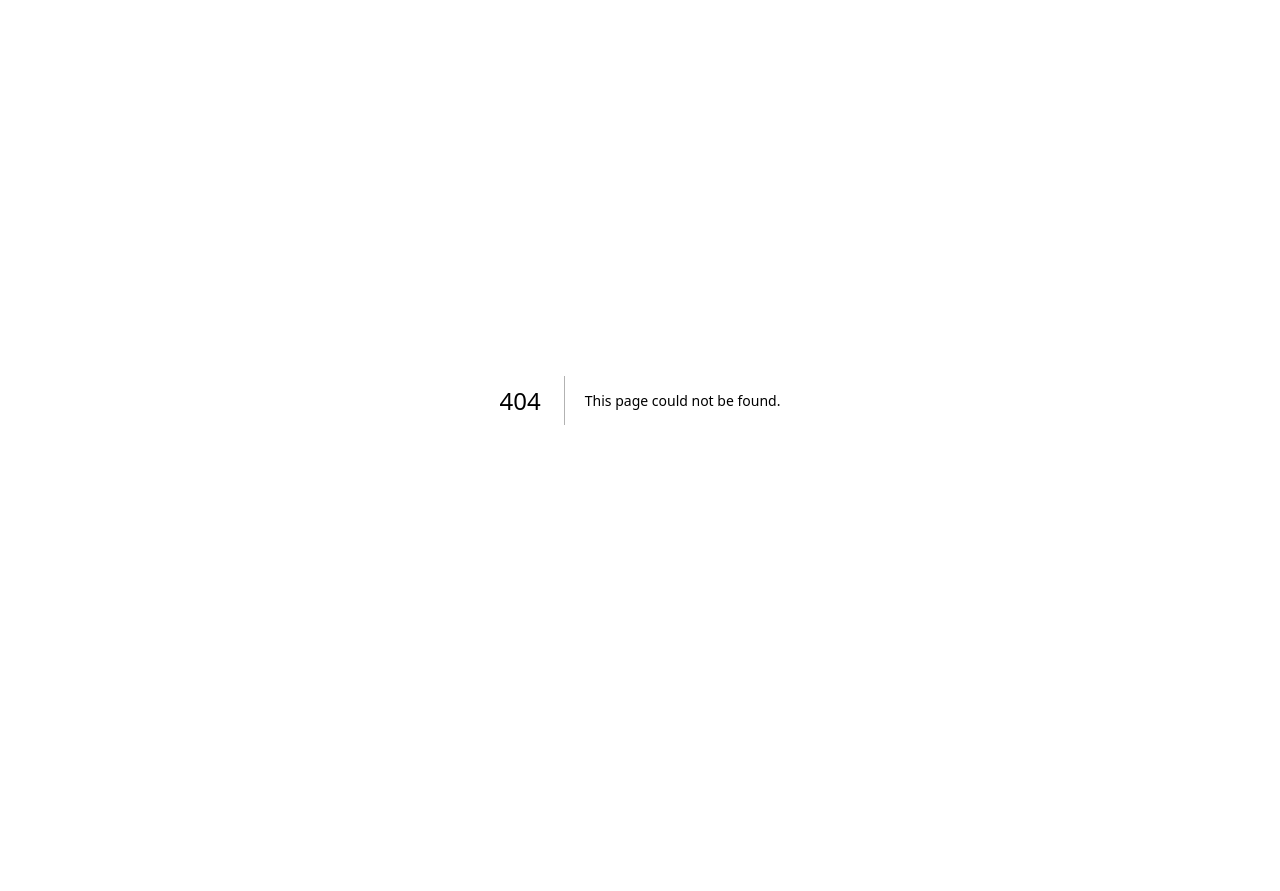
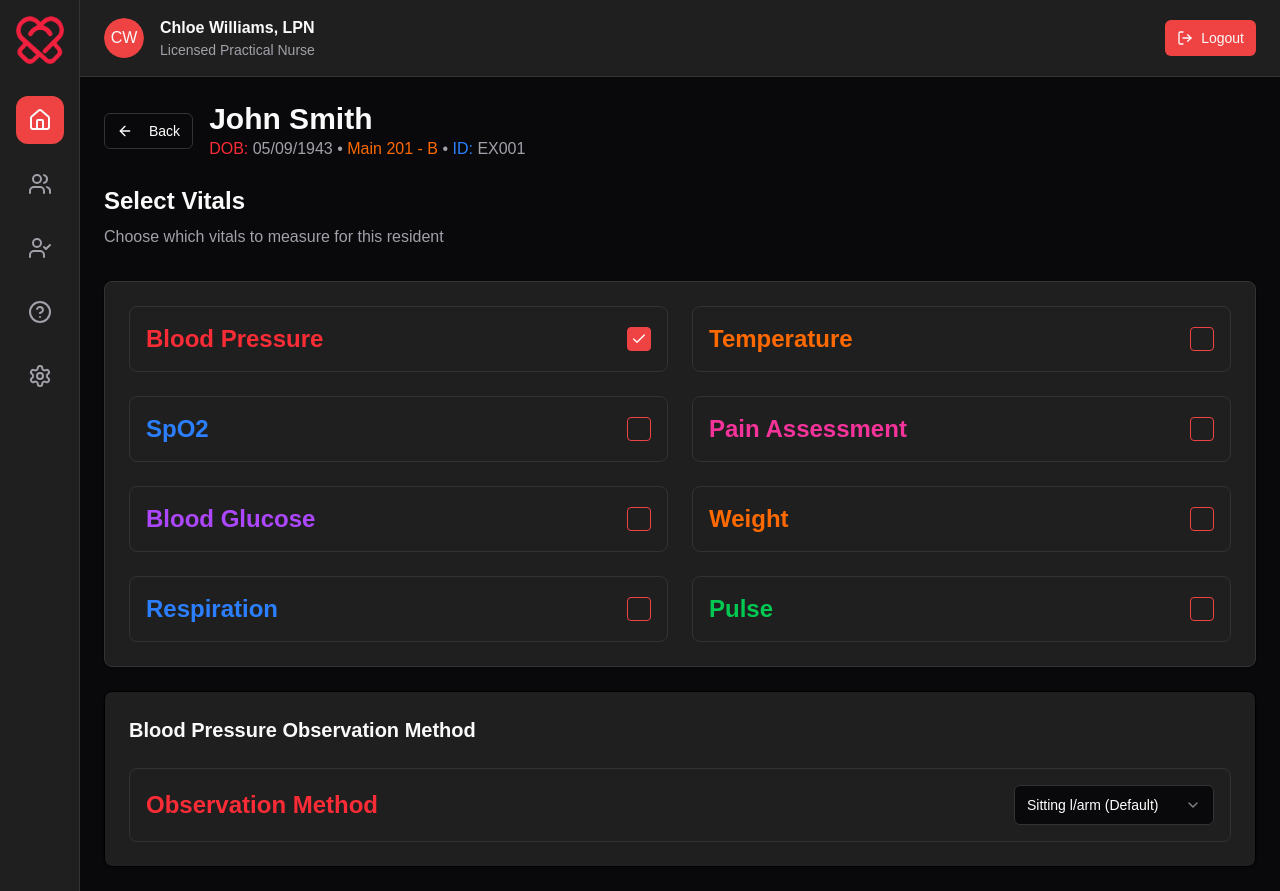
Before and after one commit to ashatalin99/ema-vitals, a Next.js app: page /residents/1 in a window 1280 px wide. Before the commit this address had no page. Before the commit the page ends 800 px from the top, so only its background shows below. Built offline with nearby package versions, Linux system fonts and the light colour scheme.

Commit message:
chore: working on single resident screen

```diff
--- a/src/app/globals.css
+++ b/src/app/globals.css
@@ -192,3 +192,11 @@ body {
 .bg-selected-row {
     background-color: hsl(var(--selected-row));
 }
+
+.data-\[state\=checked\]\:bg-primary[data-state=checked] {
+    background-color: hsl(var(--primary));
+}
+
+.border-primary {
+    border-color: hsl(var(--primary));
+}
--- /dev/null
+++ b/src/app/residents/[slug]/page.tsx
@@ -0,0 +1,204 @@
+"use client";
+import { useState } from 'react';
+import { useRouter } from 'next/navigation';
+import {  Home, Users, UserCheck, HelpCircle, Settings, User, LogOut, ChevronLeft, ChevronRight, ArrowLeft } from 'lucide-react';
+import { Button } from '@/components/ui/button';
+import { Card } from '@/components/ui/card';
+import { Avatar, AvatarFallback } from '@/components/ui/avatar';
+import { Checkbox } from '@/components/ui/checkbox';
+import { Select, SelectContent, SelectItem, SelectTrigger, SelectValue } from '@/components/ui/select';
+
+interface Resident {
+  id: string;
+  name: string;
+  dob: string;
+  location: string;
+  exId: string;
+}
+
+interface VitalType {
+  id: string;
+  name: string;
+  color: string;
+  selected: boolean;
+}
+
+const mockResidents: Resident[] = [
+  { id: '1', name: 'Abreu, Shari', dob: '11-25-1953', location: 'Main 418 - C', exId: '7557' },
+  { id: '2', name: 'Acevedo, Inge', dob: '04-04-2015', location: 'Main 323 - A', exId: '9575' },
+  { id: '3', name: 'Adam, Versie', dob: '07-03-1936', location: 'Main 112 - B', exId: '8835' },
+  { id: '4', name: 'Adamson, Faustino', dob: '12-04-1950', location: 'Main 209 - B', exId: '8418' },
+  { id: '5', name: 'Adcock, Linnea', dob: '09-14-2018', location: 'Main 214 - A', exId: '2054' },
+  { id: '6', name: 'Akin, Jarrod', dob: '05-05-1943', location: 'Main 201 - B', exId: '2440' },
+  { id: '7', name: 'Albertson, Florentin', dob: '02-02-2029', location: 'Main 415 - B', exId: '9953' },
+];
+
+const sidebarItems = [
+  { icon: Home, label: 'Home', active: true },
+  { icon: Users, label: 'Residents', active: false },
+  { icon: UserCheck, label: 'Care', active: false },
+  { icon: HelpCircle, label: 'Help', active: false },
+  { icon: Settings, label: 'Settings', active: false },
+];
+
+
+
+const SingleResidentPage = () => {
+  const router = useRouter();
+  const [vitals, setVitals] = useState<VitalType[]>([
+    { id: 'blood-pressure', name: 'Blood Pressure', color: 'text-red-500', selected: true },
+    { id: 'temperature', name: 'Temperature', color: 'text-orange-500', selected: false },
+    { id: 'spo2', name: 'SpO2', color: 'text-blue-500', selected: false },
+    { id: 'pain-assessment', name: 'Pain Assessment', color: 'text-pink-500', selected: false },
+    { id: 'blood-glucose', name: 'Blood Glucose', color: 'text-purple-500', selected: false },
+    { id: 'weight', name: 'Weight', color: 'text-orange-500', selected: false },
+    { id: 'respiration', name: 'Respiration', color: 'text-blue-500', selected: false },
+    { id: 'pulse', name: 'Pulse', color: 'text-green-500', selected: false },
+  ]);
+
+  const [observationMethod, setObservationMethod] = useState('sitting-left-arm');
+
+  const toggleVital = (vitalId: string) => {
+    setVitals(prev => prev.map(vital =>
+      vital.id === vitalId ? { ...vital, selected: !vital.selected } : vital
+    ));
+  };
+
+  return (
+    <div className="min-h-screen bg-background flex">
+      {/* Sidebar */}
+      <div className="w-20 bg-card border-r border-border flex flex-col items-center py-4 shadow-soft">
+        <div className="mb-8">
+          <div className="w-12 h-12">
+            <img src="/ema-logo.png" alt="ema logo" />
+          </div>
+        </div>
+
+        <nav className="flex-1 flex flex-col gap-4">
+          {sidebarItems.map((item, index) => (
+            <button
+              key={index}
+              className={`w-12 h-12 rounded-xl flex items-center justify-center transition-all duration-200 ${
+                item.active
+                  ? 'bg-primary text-primary-foreground shadow-medium'
+                  : 'text-muted-foreground hover:text-foreground hover:bg-accent'
+              }`}
+            >
+              <item.icon className="w-6 h-6" />
+            </button>
+          ))}
+        </nav>
+      </div>
+
+      {/* Main Content */}
+      <div className="flex-1 flex flex-col">
+        {/* Header */}
+        <header className="bg-card border-b border-border px-6 py-4 shadow-soft">
+          <div className="flex items-center justify-between">
+            <div className="flex items-center gap-4">
+              <Avatar className="w-10 h-10">
+                <AvatarFallback className="bg-primary text-primary-foreground">CW</AvatarFallback>
+              </Avatar>
+              <div>
+                <h2 className="font-semibold text-foreground">Chloe Williams, LPN</h2>
+                <p className="text-sm text-muted-foreground">Licensed Practical Nurse</p>
+              </div>
+            </div>
+
+            <Button variant="destructive" size="sm" className="gap-2">
+              <LogOut className="w-4 h-4" />
+              Logout
+            </Button>
+          </div>
+        </header>
+
+        {/* Content Area */}
+        <div className="flex-1 p-6">
+          <div className="max-w-7xl mx-auto">
+            <div className="mb-6 flex items-center">
+              <div className="flex items-center gap-4">
+                <Button
+                  variant="outline"
+                  size="sm"
+                  onClick={() => router.back()}
+                  className='text-white border-border mr-4'
+                >
+                  <ArrowLeft className="mr-2 h-4 w-4" />
+                  Back
+                </Button>
+              </div>
+              <div>
+                <h1 className="text-3xl font-bold text-foreground">John Smith</h1>
+                <p className="text-muted-foreground"><span className="text-red-500">DOB: </span>05/09/1943 • <span className="text-orange-500">Main 201 - B</span> • <span className="text-blue-500">ID: </span>EX001</p>
+              </div>
+            </div>
+            <div>
+              <div className="mb-8">
+                <h2 className="text-2xl font-bold text-foreground mb-2">Select Vitals</h2>
+                <p className="text-muted-foreground">Choose which vitals to measure for this resident</p>
+              </div>
+              {/* Vitals Grid */}
+              <Card className="p-6 shadow-medium border-border">
+                <div className="grid grid-cols-1 md:grid-cols-2 gap-6">
+                  {vitals.map((vital) => (
+                    <div
+                      key={vital.id}
+                      onClick={() => toggleVital(vital.id)}
+                      className="flex items-center justify-between p-4 rounded-lg border border-border hover:bg-muted/50 cursor-pointer transition-all duration-200"
+                    >
+                      <div className="flex items-center gap-3">
+                        <div className={`text-2xl font-bold ${vital.color}`}>
+                          {vital.name}
+                        </div>
+                      </div>
+
+                      <div className="flex items-center">
+                        <Checkbox
+                          checked={vital.selected}
+                          onCheckedChange={() => toggleVital(vital.id)}
+                          className="w-6 h-6 text-white"
+                        />
+                      </div>
+                    </div>
+                  ))}
+                </div>
+              </Card>
+              {/* Blood Pressure Observation Method */}
+              {vitals.find(v => v.id === 'blood-pressure')?.selected && (
+                  <Card className="p-6 shadow-medium mt-6">
+                    <h3 className="text-xl font-bold text-foreground mb-6">Blood Pressure Observation Method</h3>
+                    <div className="flex items-center justify-between p-4 rounded-lg border border-border hover:bg-muted/50 transition-all duration-200">
+                      <div className="flex items-center gap-3">
+                        <div className="text-2xl font-bold text-red-500">
+                          Observation Method
+                        </div>
+                      </div>
+
+                      <div className="flex items-center">
+                        <Select value={observationMethod} onValueChange={setObservationMethod}>
+                          <SelectTrigger className="w-[200px] border-border text-white">
+                            <SelectValue placeholder="Select method" className='text-white' />
+                          </SelectTrigger>
+                          <SelectContent>
+                            <SelectItem value="sitting-left-arm">Sitting l/arm (Default)</SelectItem>
+                            <SelectItem value="sitting-right-arm">Sitting r/arm</SelectItem>
+                            <SelectItem value="standing-left-arm">Standing l/arm</SelectItem>
+                            <SelectItem value="standing-right-arm">Standing r/arm</SelectItem>
+                            <SelectItem value="lying-left-arm">Lying l/arm</SelectItem>
+                            <SelectItem value="lying-right-arm">Lying r/arm</SelectItem>
+                            <SelectItem value="other">Other</SelectItem>
+                          </SelectContent>
+                        </Select>
+                      </div>
+                    </div>
+                  </Card>
+                )}
+            </div>
+          </div>
+        </div>
+      </div>
+    </div>
+  );
+};
+
+export default SingleResidentPage;
--- a/src/app/residents/page.tsx
+++ b/src/app/residents/page.tsx
@@ -1,5 +1,6 @@
 "use client";
 import { useState } from 'react';
+import { useRouter } from 'next/navigation';
 import { Search, Home, Users, UserCheck, HelpCircle, Settings, User, LogOut, ChevronLeft, ChevronRight } from 'lucide-react';
 import { Button } from '@/components/ui/button';
 import { Input } from '@/components/ui/input';
@@ -34,6 +35,7 @@ const sidebarItems = [
 ];
 
 const ResidentsPage = () => {
+  const router = useRouter();
   const [selectedResident, setSelectedResident] = useState<string>('6');
   const [searchTerm, setSearchTerm] = useState('');
   const [currentPage, setCurrentPage] = useState(1);
@@ -140,7 +142,10 @@ const ResidentsPage = () => {
                   {paginatedResidents.map((resident) => (
                     <div
                       key={resident.id}
-                      onClick={() => setSelectedResident(resident.id)}
+                      onClick={() => {
+                        setSelectedResident(resident.id);
+                        router.push(`/residents/${resident.id}`);
+                    }}
                       className={`px-6 py-4 border-b border-border cursor-pointer transition-all duration-200 ${
                         selectedResident === resident.id
                           ? 'bg-selected-row border-l-4 border-l-primary'
```
